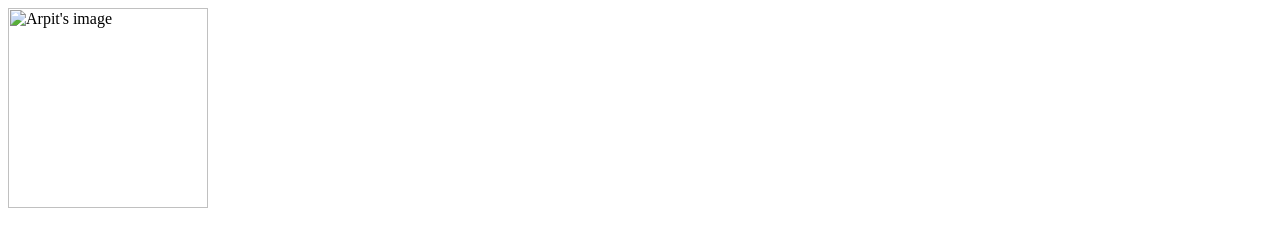
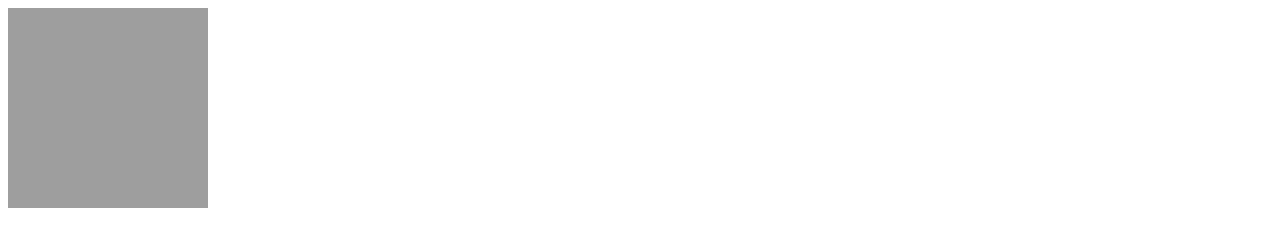
Before and after one commit to brute-enforcer/First-websit, a plain HTML site: page index.html in a window 1280 px wide. Shown: the top 226 px of the page. Drawn offline with Linux system fonts and the light colour scheme; the site is published under a folder, as on GitHub Pages, so addresses that start at the root find nothing.

Commit message:
Update index.html

```diff
--- a/index.html
+++ b/index.html
@@ -6,7 +6,7 @@
     <title>😀Arpit's Website</title>
 </head>
 <body>
-   <img src="/IMG_20210330_190805-modified.png" alt="Arpit's image" width="200" height="200 ">
+   <img src="IMG_20210330_190805-modified.png" alt="Arpit's image" width="200" height="200 ">
    <h1>Arpit Verma</h1>
    <p><em>Coder and learner of <strong><a href="https://www.youtube.com/playlist?list=PLu0W_9lII9agiCUZYRsvtGTXdxkzPyItg" target="_blank">Full Stack Web Devlopment</a></strong></em></p>
   <p>I am a former computer student and now reliving my path. <br> I am a former computer student and now reliving my path.
```
